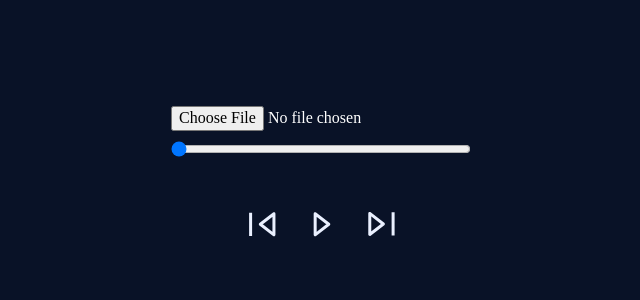
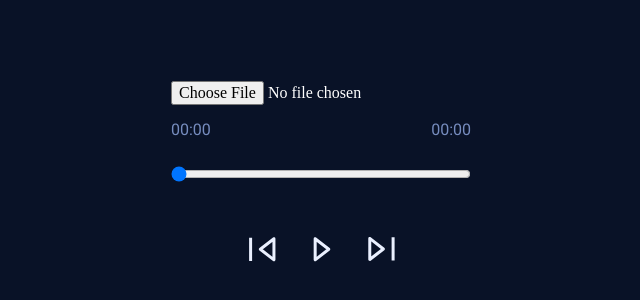
Before and after one commit to Baddesinger5/player-trainee, a React (Create React App) app: page / in a window 1280 px wide. Shown: the part 224-524 px from the top of the page, without its empty margins (319-959 px from the left). Built offline with nearby package versions, Linux system fonts and the light colour scheme.

Commit message:
edit duration time on player

```diff
--- a/src/components/player/Player.tsx
+++ b/src/components/player/Player.tsx
@@ -17,6 +17,7 @@ export const Player: React.FC = () => {
     const intervalRef = useRef<any>()
 
     const {duration} = playerRefs.current
+
 
     useEffect(() => {
         if (isPlay) {
@@ -74,7 +75,7 @@ export const Player: React.FC = () => {
 
             {ourTrack === '' ? <input type="file" onChange={uploadMedia}/> : null}
 
-            <audio src={ourTrack} ref={playerRefs}></audio>
+            <audio src={ourTrack} ref={playerRefs} ></audio>
 
             <TrackTimings duration={duration} currentTime={currentTime} />
 
--- a/src/components/trackTimings/TrackTimings.tsx
+++ b/src/components/trackTimings/TrackTimings.tsx
@@ -7,18 +7,7 @@ type trackTimingsTypes = {
 }
 
 
-export const TrackTimings: React.FC<trackTimingsTypes> = ({duration, currentTime}) => {
-
-
-
-    // if (duration === undefined) {
-    //     return null
-    // }
-
-    if (isNaN(duration)) {
-        return null
-    }
-
+export const TrackTimings: React.FC<trackTimingsTypes> = ({currentTime, duration}) => {
 
     const allTrackMinutes = Math.floor(duration / 60);
     const allTrackSeconds = duration - allTrackMinutes * 60;
@@ -33,9 +22,12 @@ export const TrackTimings: React.FC<trackTimingsTypes> = ({duration, currentTime
                 {currentSeconds < 10 ? '0' + currentSeconds.toFixed(0) : + currentSeconds.toFixed(0)}
             </p>
 
-            <p>{allTrackMinutes < 10 ? '0' + allTrackMinutes : allTrackMinutes}:
-                {allTrackSeconds < 10 ? '0' + allTrackSeconds.toFixed(0) : allTrackSeconds.toFixed(0)}
-            </p>
+            {isNaN(duration) ? <p>00:00</p> :
+                <p>{allTrackMinutes < 10 ? '0' + allTrackMinutes : allTrackMinutes}:
+                    {allTrackSeconds < 10 ? '0' + allTrackSeconds.toFixed(0) : allTrackSeconds.toFixed(0)}
+                </p>
+            }
+
         </div>
     )
 }
```
